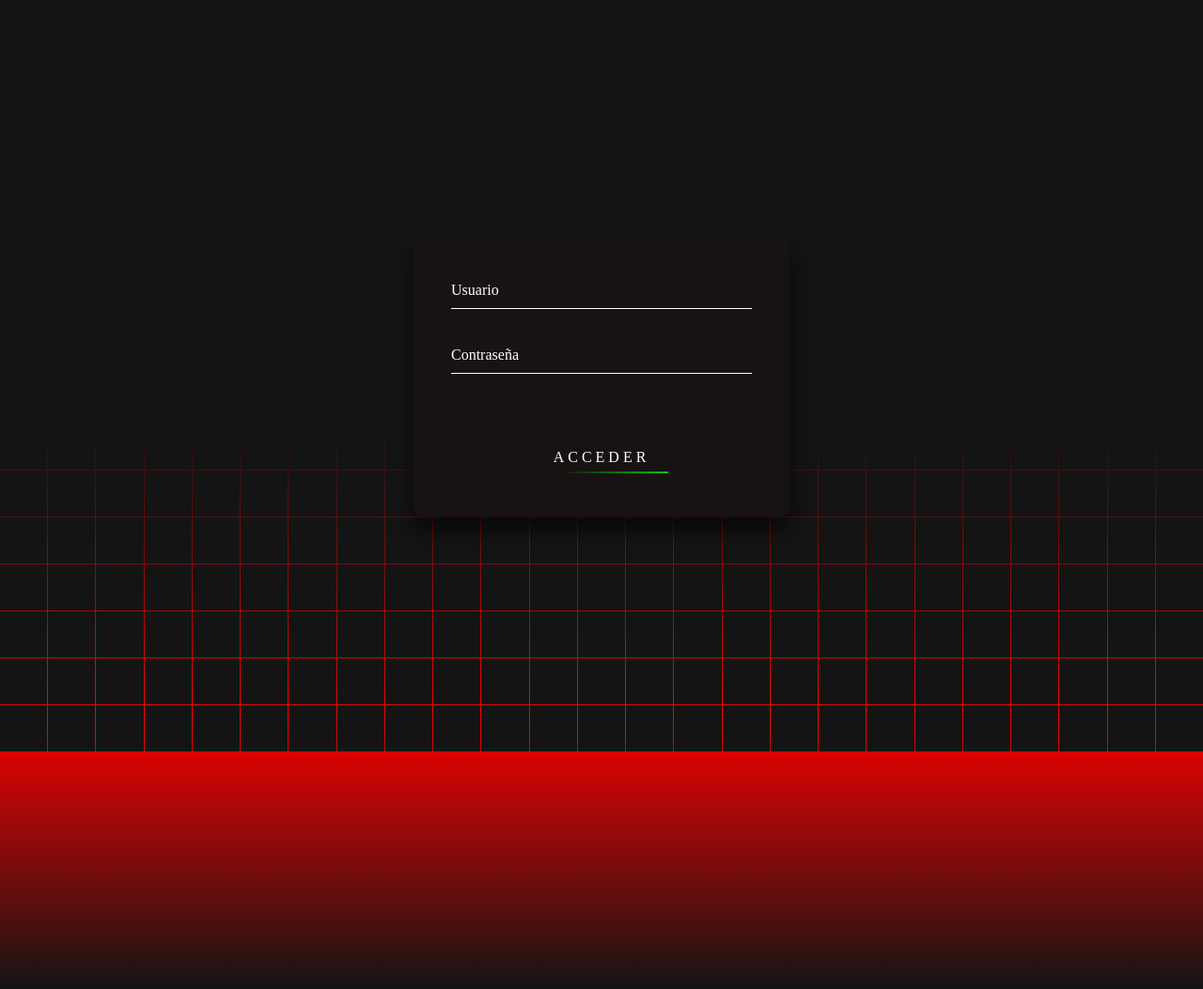
After one commit to Creathor-14/programacion_web, a Django app: page /login/ in a window 1280 px wide. The commit adds this page. Shown: the whole page at 94% size. Run offline with Django 4.2, Linux system fonts and the light colour scheme.

Commit message:
login v1.0

```diff
--- /dev/null
+++ b/restautant/login_app/static/login_app/css/box.css
@@ -0,0 +1,100 @@
+.login-box {
+    position: absolute;
+    top: 50%;
+    left: 50%;
+    width: 400px;
+    padding: 40px;
+    transform: translate(-50%, -50%);
+    background: rgba(24, 20, 20, 0.987);
+    box-sizing: border-box;
+    box-shadow: 0 15px 25px rgba(0,0,0,.6);
+    border-radius: 10px;
+  }
+
+  .login-box .user-box {
+    position: relative;
+  }
+
+  .login-box .user-box input {
+    width: 100%;
+    padding: 10px 0;
+    font-size: 16px;
+    color: #fff;
+    margin-bottom: 30px;
+    border: none;
+    border-bottom: 1px solid #fff;
+    outline: none;
+    background: transparent;
+  }
+
+  .login-box .user-box label {
+    position: absolute;
+    top: 0;
+    left: 0;
+    padding: 10px 0;
+    font-size: 16px;
+    color: #fff;
+    pointer-events: none;
+    transition: .5s;
+  }
+
+  .login-box .user-box input:focus ~ label,
+  .login-box .user-box input:valid ~ label {
+    top: -20px;
+    left: 0;
+    color: #bdb8b8;
+    font-size: 12px;
+  }
+
+  .login-box form a {
+    position: relative;
+    display: inline-block;
+    padding: 10px 20px;
+    color: #ffffff;
+    font-size: 16px;
+    text-decoration: none;
+    text-transform: uppercase;
+    overflow: hidden;
+    transition: .5s;
+    margin-top: 40px;
+    letter-spacing: 4px
+  }
+
+  .login-box a:hover {
+    --default: #03f40f;
+    --dark:  red;
+    background: #03f40f;
+    color: #fff;
+    border-radius: 5px;
+    box-shadow: 0 0 5px #03f40f,
+                0 0 25px #03f40f,
+                0 0 50px #03f40f,
+                0 0 100px #03f40f;
+  }
+
+  .login-box a span {
+    position: absolute;
+    display: block;
+  }
+
+  @keyframes btn-anim1 {
+    0% {
+      left: -100%;
+    }
+
+    50%,100% {
+      left: 100%;
+    }
+  }
+
+  .login-box a span:nth-child(1) {
+    bottom: 2px;
+    left: -100%;
+    width: 100%;
+    height: 2px;
+    background: linear-gradient(90deg, transparent, #03f40f);
+    animation: btn-anim1 2s linear infinite;
+  }
+  .center-wrapper {
+    text-align: center;
+  }
--- /dev/null
+++ b/restautant/login_app/templates/login_app/box.html
@@ -0,0 +1,25 @@
+{% extends 'login_app/login.html' %}
+{% load static %}
+{% block extracss %}
+  <link rel="stylesheet" href="{% static 'login_app/css/box.css' %}">
+{%endblock %}
+{% block content %}
+<div class="login-box">
+    <form>
+      <div class="user-box">
+        <input type="text" name="" required="">
+        <label>Usuario</label>
+      </div>
+      <div class="user-box">
+        <input type="password" name="" required="">
+        <label>Contraseña</label>
+      </div>
+      <div class="center-wrapper">
+        <a href="#" >
+              Acceder
+          <span></span>
+        </a>
+      </div>
+    </form>
+  </div>
+{% endblock %}
--- a/restautant/login_app/templates/login_app/login.html
+++ b/restautant/login_app/templates/login_app/login.html
@@ -7,10 +7,14 @@
   <title>Login</title>
   {% load static %}
   <link rel="stylesheet" href="{% static 'login_app/css/background.css' %}">
+  {% block extracss %}{%endblock %}
 </head>
 <body>
   <div id="square"></div>
   <div id="tiles"></div>
+  <main>
+    {% block content %}{% endblock %}
+  </main>
   <script src="{% static 'login_app/js/background.js' %}"></script>
 </body>
 </html>
--- a/restautant/login_app/views.py
+++ b/restautant/login_app/views.py
@@ -2,4 +2,4 @@
 
 # Create your views here.
 def home(request):
-    return render(request,'login_app/login.html')
+    return render(request,'login_app/box.html')
--- a/restautant/restautant/urls.py
+++ b/restautant/restautant/urls.py
@@ -21,6 +21,7 @@
 
 urlpatterns = [
     #path('crud/', include('login_app.urls')),
+    path('login/', include('login_app.urls')),
     path('', include('core.urls')),
     path('admin/', admin.site.urls),
     path('api/',include('api.urls')),
```
